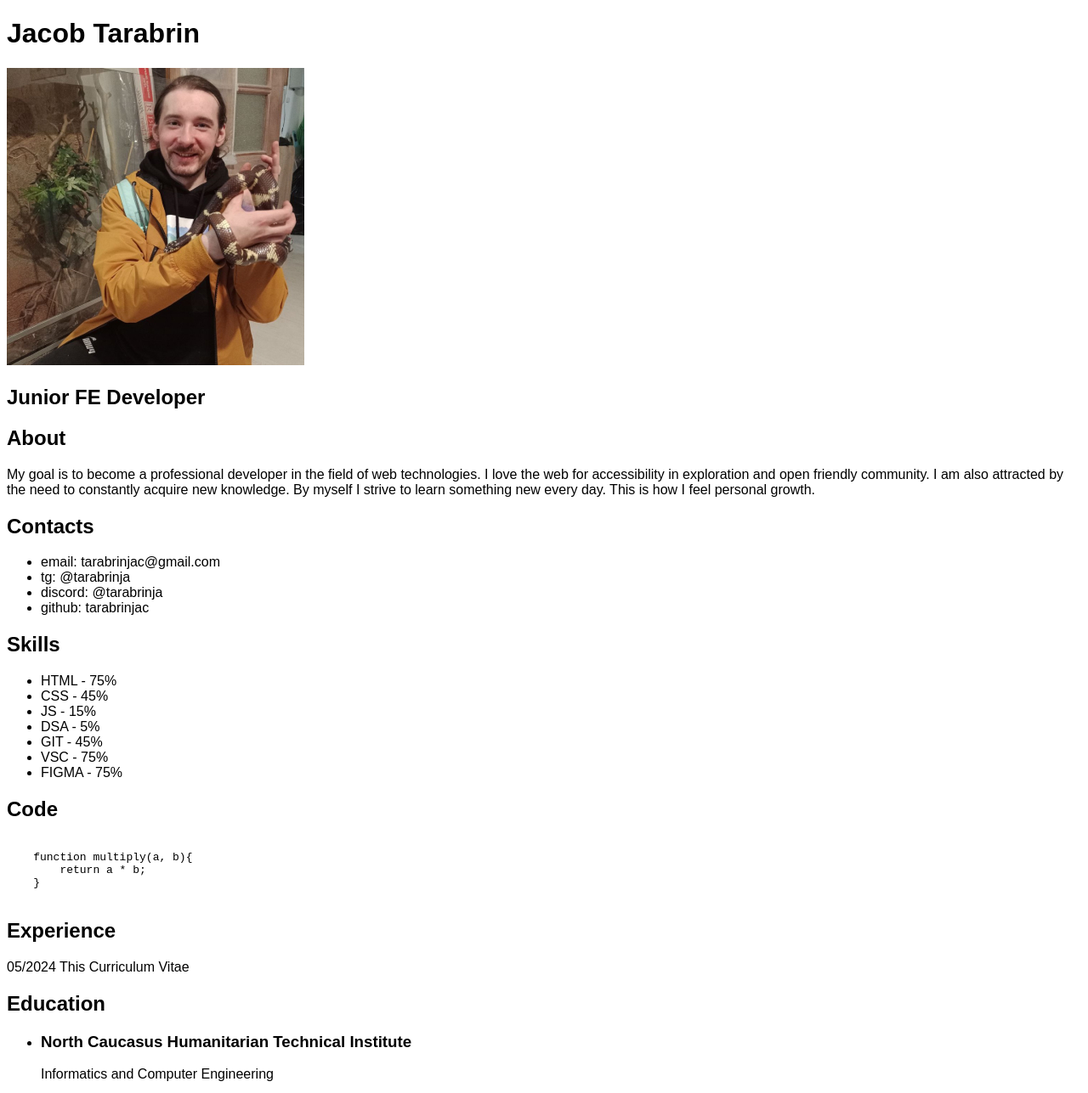
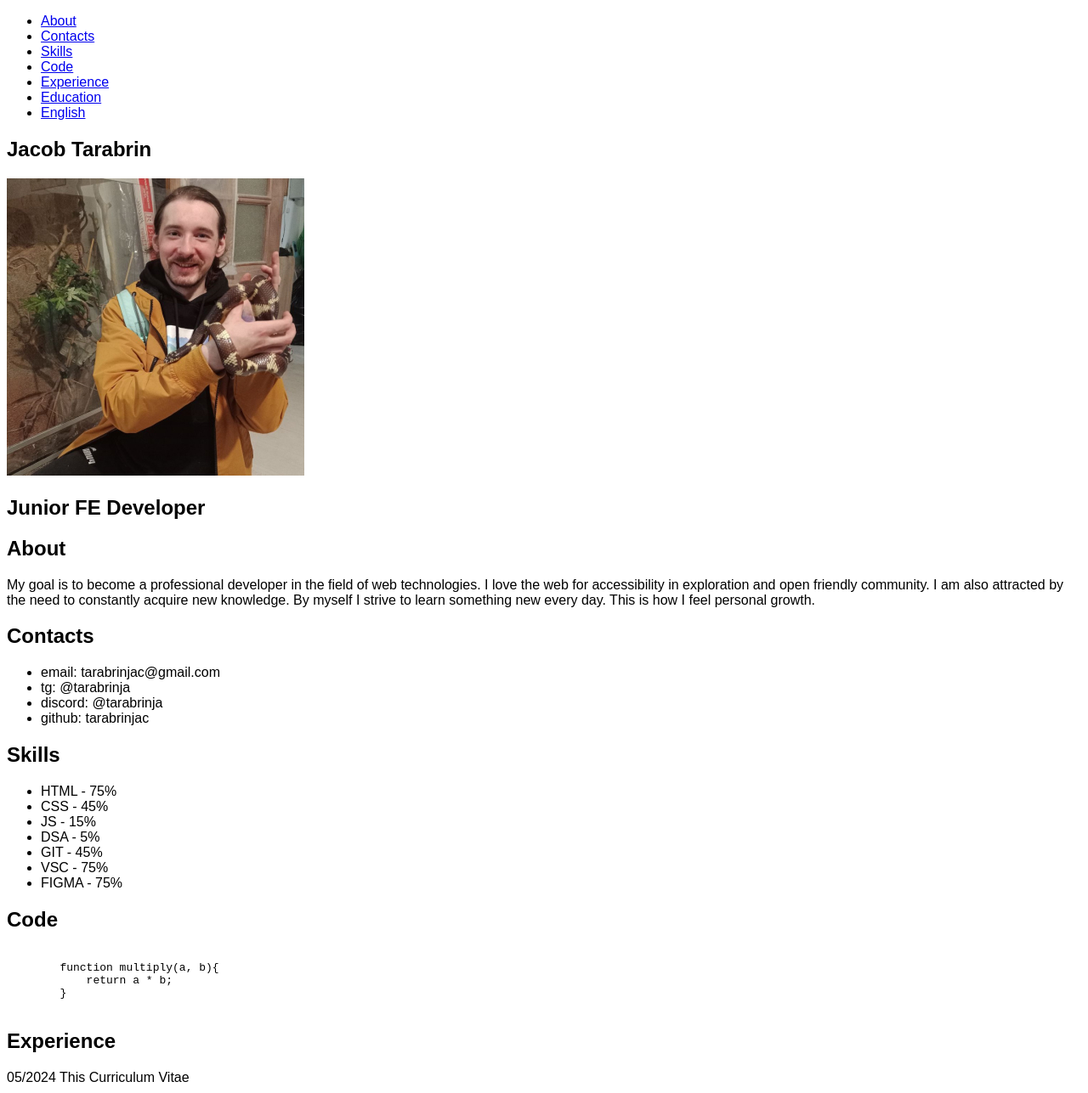
Before and after one commit to tarabrinjac/cv-origins, a website: page index.html in a window 1280 px wide. Shown: the top 1287 px of the page at 85% size. Drawn offline with Linux system fonts and the light colour scheme.

Commit message:
feat: add nav in header, sections in main and footer

```diff
--- a/index.html
+++ b/index.html
@@ -8,7 +8,23 @@
 </head>
 <body>
 
-  <h1>Jacob Tarabrin</h1>
+  <header>
+    <nav>
+      <ul>
+        <li><a href="#about">About</a></li>
+        <li><a href="#contacts">Contacts</a></li>
+        <li><a href="#skills">Skills</a></li>
+        <li><a href="#code">Code</a></li>
+        <li><a href="#experience">Experience</a></li>
+        <li><a href="#education">Education</a></li>
+        <li><a href="#english">English</a></li>
+      </ul>
+    </nav>
+  </header>
+
+  <main>
+    <section class="section" id="about">
+      <h1 class="section-title">Jacob Tarabrin</h1>
       <img src="img/avatar-350-mirror.jpg" alt="applicant avatar" width="350" height="350">
 
       <h2>Junior FE Developer</h2>
@@ -16,43 +32,53 @@
       <h2>About</h2>
       <p>My goal is to become a professional developer in the field of web technologies. I love the web for accessibility in exploration and open friendly community. I am also attracted by the need to constantly acquire new knowledge. By myself I strive to learn something new every day. This is how I feel personal growth.
       </p>
+    </section>
 
-  <h2>Contacts</h2>
+    <section class="section" id="contacts">
+      <h2 class="section-title">Contacts</h2>
       <ul>
         <li>email: tarabrinjac@gmail.com</li>
         <li>tg: @tarabrinja</li>
         <li>discord: @tarabrinja</li>
         <li>github: tarabrinjac</li>
       </ul>
+    </section>
 
-  <h2>Skills</h2>
+    <section class="section" id="skills">
+      <h2 class="section-title">Skills</h2>
       <ul>
-    <li>HTML - 75%</li>
-    <li>CSS - 45%</li>
-    <li>JS - 15%</li>
-    <li>DSA - 5%</li>
-    <li>GIT - 45%</li>
-    <li>VSC - 75%</li>
-    <li>FIGMA - 75%</li>
+        <li>HTML - <span>75%</span></li>
+        <li>CSS - <span>45%</span></li>
+        <li>JS - <span>15%</span></li>
+        <li>DSA - <span>5%</span></li>
+        <li>GIT - <span>45%</span></li>
+        <li>VSC - <span>75%</span></li>
+        <li>FIGMA - <span>75%</span></li>
       </ul>
+    </section>
 
-  <h2>Code</h2>
+    <section class="section" id="code">
+      <h2 class="section-title">Code</h2>
       <pre><code>
         function multiply(a, b){
             return a * b;
         }
       </code></pre>
+    </section>
 
-  <h2>Experience</h2>
-  <p>05/2024 This Curriculum Vitae</p>
+    <section class="section" id="experience">
+      <h2 class="section-title">Experience</h2>
+      <p><span>05/2024</span> This Curriculum Vitae</p>
+    </section>
 
-  <h2>Education</h2>
+    <section class="section" id="education">
+      <h2 class="section-title">Education</h2>
       <ul>
         <li>
           <h3>North Caucasus Humanitarian Technical Institute</h3>
           <p>Informatics and Computer Engineering</p>
           <p>Bachelor's degree</p>
-      <p>2014-2018</p>
+          <p><span>2014-2018</span></p>
         </li>
         <li>
           <h3>HTML Academy</h3>
@@ -62,10 +88,20 @@
           </a>
         </li>
       </ul>
+    </section>
 
-  <h2>English</h2>
-  <p>A2 Elemetary - 45%</p>
+    <section class="section" id="english">
+      <h2 class="section-title">English</h2>
+      <p>A2 Elemetary - <span>45%</span></p>
       <img src="img/engcert-600.png" alt="english certificate" width="436" height="228">
+    </section>
+  </main>
+
+
+  <footer>
+    <p>&copy; 2024 <a href="https://github.com/tarabrinjac">tarabrinja</a></p>
+    <p><a href="https://rs.school/courses/javascript-preschool">rs</a></p>
+  </footer>
 
 </body>
 </html>
```
Lines whose indentation alone changed are shown as unchanged.
